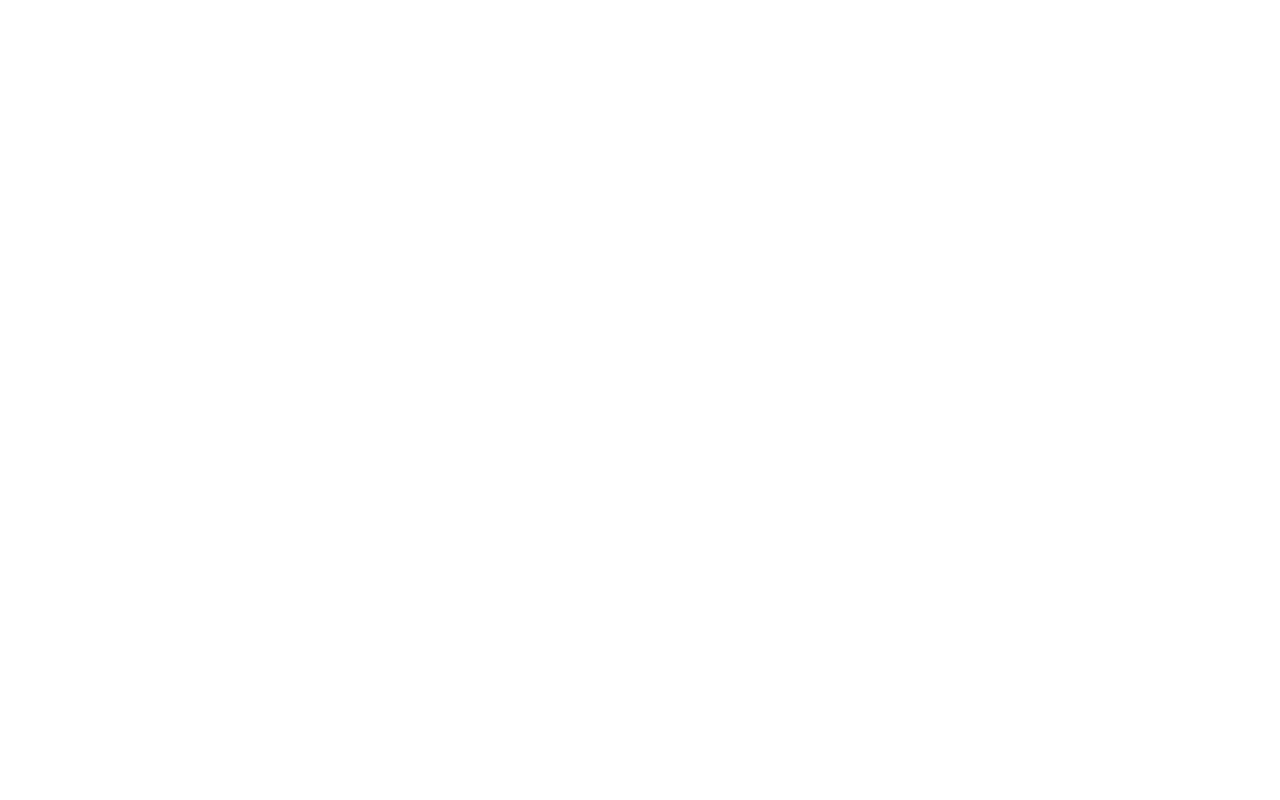
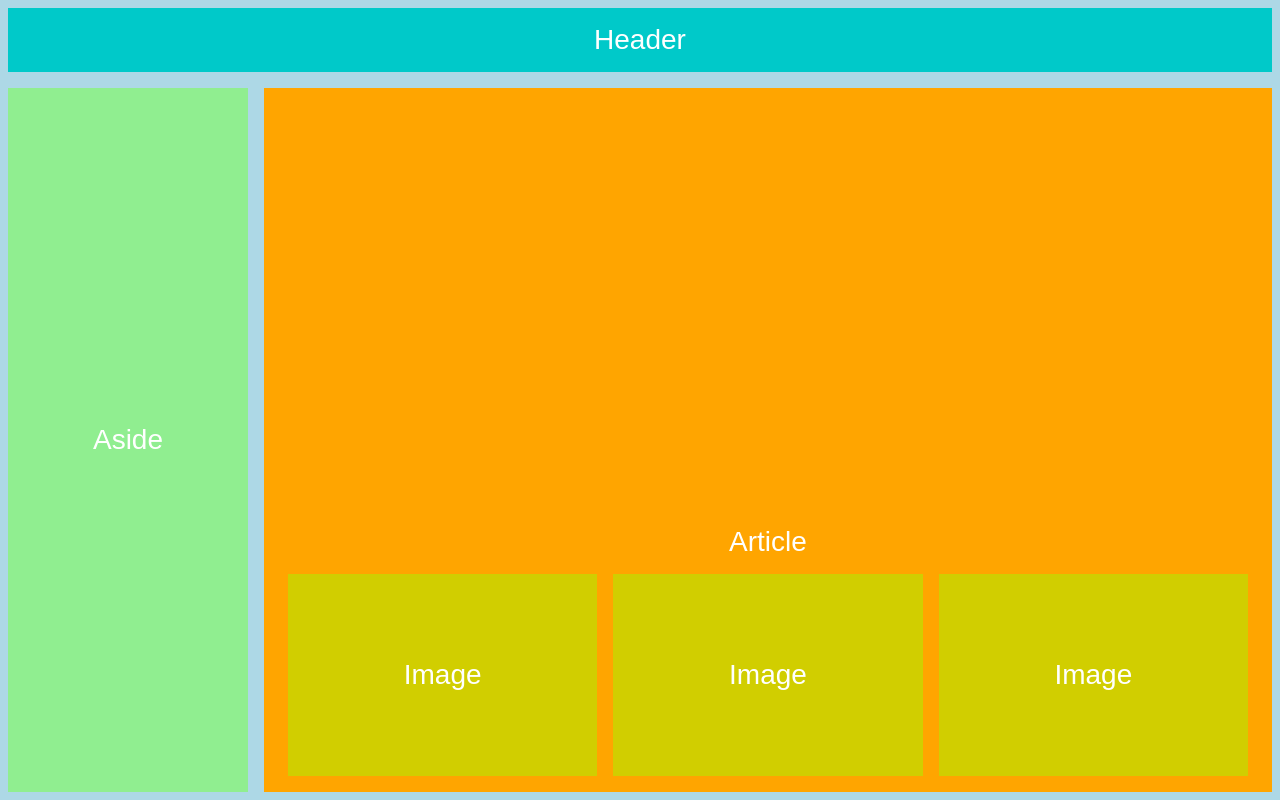
Before and after one commit to om0201/Placement_css_assignment_10_Omang_Morekar, a plain HTML site: page index.html in a window 1280 px wide. Drawn offline with Linux system fonts and the light colour scheme.

Commit message:
assignment completed

```diff
--- a/index.html
+++ b/index.html
@@ -7,5 +7,24 @@
     <title>Document</title>
     <link rel="stylesheet" href="style.css" />
   </head>
-  <body></body>
+  <body>
+    <div class="main-container">
+      <section class="header center">
+        <h1>Header</h1>
+      </section>
+      <aside class="aside center">
+        <h1>Aside</h1>
+      </aside>
+      <section class="article">
+        <div class="article-heading-container">
+          <h1>Article</h1>
+        </div>
+        <div class="article-image-container">
+          <h1 class="image-container center">Image</h1>
+          <h1 class="image-container center">Image</h1>
+          <h1 class="image-container center">Image</h1>
+        </div>
+      </section>
+    </div>
+  </body>
 </html>
--- a/style.css
+++ b/style.css
@@ -0,0 +1,74 @@
+* {
+  box-sizing: content-box;
+  margin: 0;
+  padding: 0;
+  font-family: sans-serif;
+}
+
+.main-container {
+  width: 100vw;
+  height: 100vh;
+
+  display: grid;
+  grid-template-columns: 20% 80%;
+  grid-template-rows: 10% 90%;
+  background-color: lightblue;
+}
+
+h1 {
+  font-size: 1.75rem;
+  font-weight: 400;
+}
+
+.main-container > * {
+  color: #fff;
+  margin: 0.5rem;
+}
+
+.center {
+  display: flex;
+  align-items: center;
+  justify-content: center;
+}
+
+.header {
+  background-color: #00c9c9;
+  grid-column: 1 / span 2;
+}
+
+.aside {
+  background-color: lightgreen;
+}
+
+.article {
+  background-color: orange;
+
+  display: flex;
+  flex-direction: column;
+  padding: 1rem;
+}
+
+.article-heading-container {
+  flex-basis: 70%;
+  display: flex;
+  align-items: flex-end;
+  justify-content: center;
+}
+
+.article-heading-container > h1 {
+  padding: 1rem 0;
+}
+
+.article-image-container {
+  flex-basis: 30%;
+  display: flex;
+  align-items: center;
+  justify-content: center;
+}
+
+.image-container {
+  margin: 0.5rem;
+  background-color: #d1ce00;
+  flex-basis: 33%;
+  height: 100%;
+}
```
